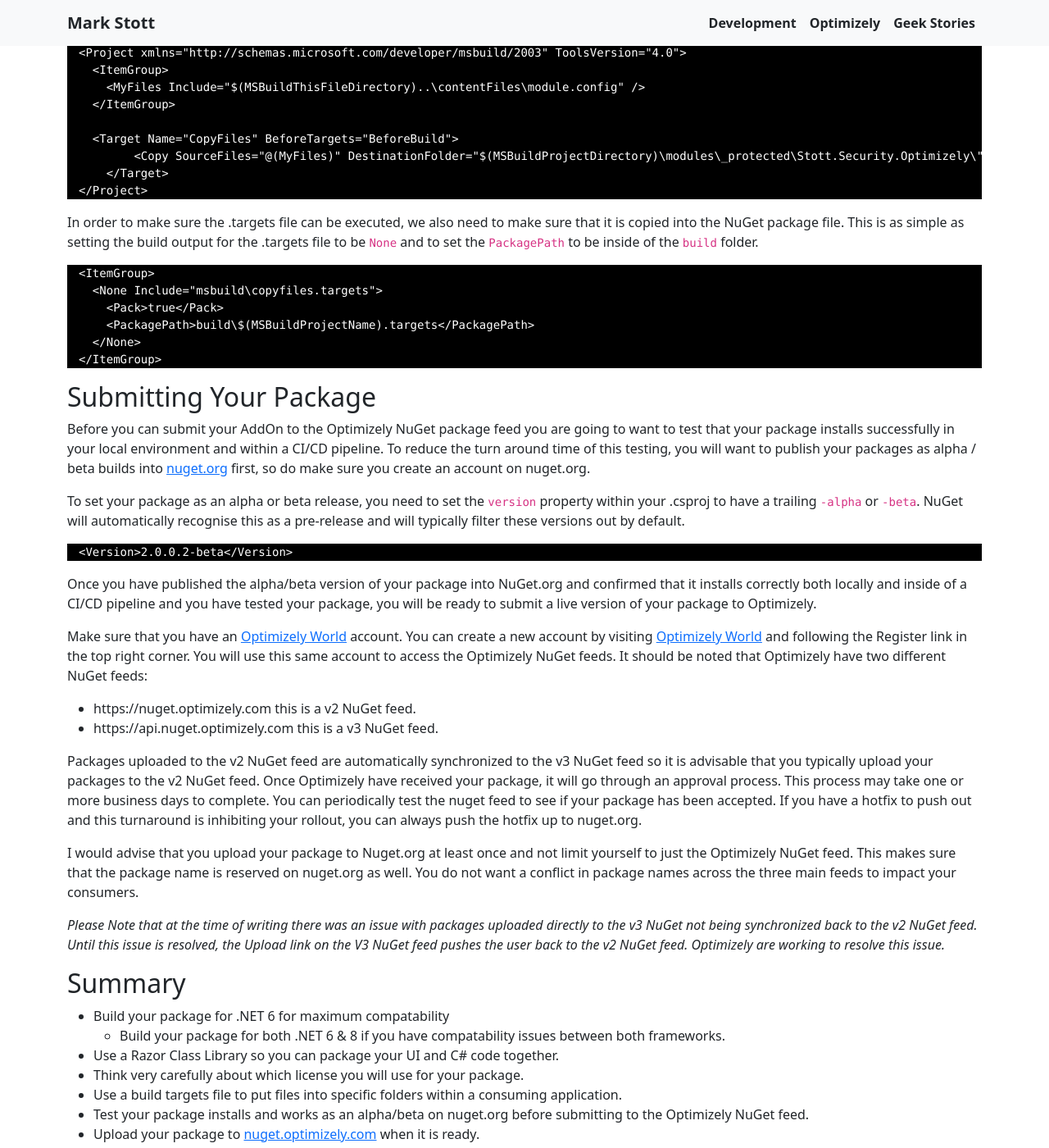
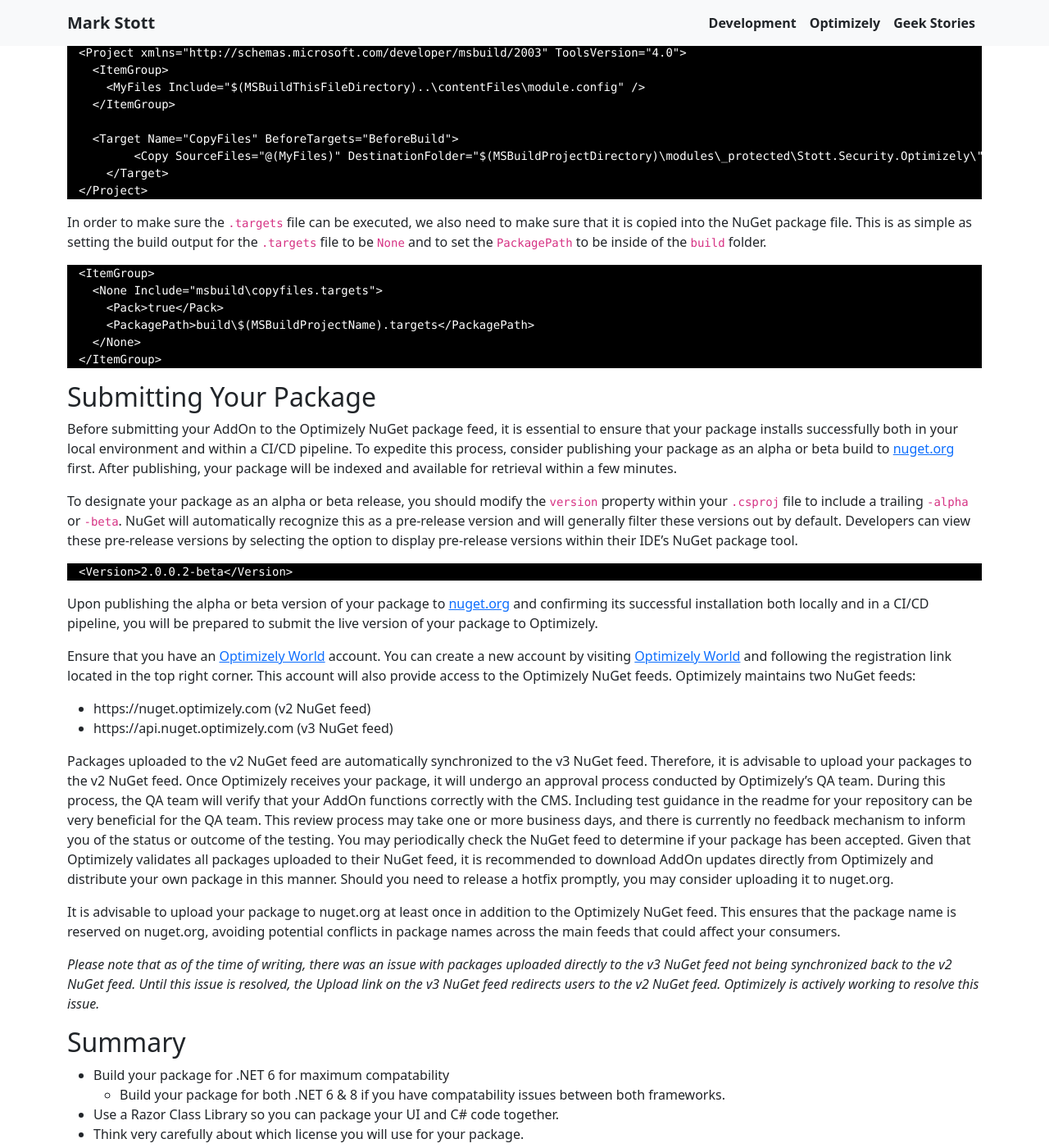
Before and after one commit to GeekInTheNorth/GeekInTheNorth.github.io, a Jekyll site: the page built from _posts/2024-09-16-how-to-create-an-optimizely-addon-part-3.md, in a window 1280 px wide and 1400 px high, scrolled down 4774 px. Shown: the whole window at 82% size. Built offline with Jekyll 4.4.1, drawn with Linux system fonts in a browser that asks for light colours; some of the changed text lies outside the part shown.

Commit message:
Publish part 3 of the blog post.

````diff
--- a/_posts/2024-09-04-how-to-create-an-optimizely-addon-part-3.md
+++ b/_posts/2024-09-16-how-to-create-an-optimizely-addon-part-3.md
@@ -1,16 +1,20 @@
 ---
 layout: post
 title: "Creating an Optimizely Addon - Packaging for NuGet"
-description: "How to a custom report within Optimizely CMS PAAS Core."
+description: "How to package your AddOn to be distributed by Optimizely's NuGet feed."
 permalink: "/article/creating-an-optimizely-addon-part-3"
 category:
   - Development
   - Optimizely
+relatedArticles:
+  - "_posts/2024-08-30-how-to-create-an-optimizely-addon-part-2.md"
+  - "_posts/2024-08-28-how-to-create-an-optimizely-addon-part-1.md"
+  - "_posts/2021-08-31-custom-admin-pages-in-optimizely-12.md"
 ---
 
 # Creating an Optimizely Addon - Packaging for NuGet
 
-Published: 4th September 2024
+Published: 16th September 2024
 
 In [Part One](/article/creating-an-optimizely-addon-part-1) and [Part Two](/article/creating-an-optimizely-addon-part-2) of this series; I covered topics from having a great idea, solution structure, extending the menus and adding gadgets to the editor interface.  In this part I will be covering the challenges of creating and submitting your AddOn as a NuGet package into the Optimizely NuGet feed.  You can view examples from across this series within the this [Optimizely AddOn Template](https://github.com/GeekInTheNorth/OptimizelyAddOnTemplate) that I have been creating.
 
@@ -27,7 +31,7 @@
 
 ## Defining NuGet Properties
 
-If you are using Visual Studio, right click on the project you want to package and select properties to show the project properties screen.  Under the Package section you can define all of the properties for your NuGet package.
+If you are using Visual Studio, right click on the project you want to package and select properties to show the project properties screen. Under the Package section you can define all of the properties for your NuGet package.
 
 ![Project Properties Screen](../assets/creating-addons-project-properties.png)
 
@@ -77,7 +81,7 @@
 
 ## NuGet Package Structure
 
-A NuGet Package is simply a zip file containing a structured set of files.  If you rename a .nupkg to a .zip, you can extract is and explore it's structure.  This will have a structure similar to the following:
+A NuGet Package is simply a zip file containing a structured set of files. If you rename a .nupkg to a .zip, you can extract it and explore it's structure. This will have a structure similar to the following:
 
 - package
   - services
@@ -98,7 +102,7 @@
 - readme.md
 - license.txt
 
-Folders such as build, contentFiles and the target folders under lib will vary depending on your code and deployable files.  The readme.md and license.txt files referenced in your .csproj or .nuspec are copied to the root of the NuGet package.
+Folders such as build, contentFiles and the target folders under lib will vary depending on your code and deployable files. The readme.md and license.txt files referenced in your .csproj or .nuspec are copied to the root of the NuGet package.
 
 ## Packaging for Multiple Frameworks
 
@@ -162,7 +166,7 @@
 </Project>
 ```
 
-In order to make sure the .targets file can be executed, we also need to make sure that it is copied into the NuGet package file. This is as simple as setting the build output for the .targets file to be `None` and to set the `PackagePath` to be inside of the `build` folder.
+In order to make sure the `.targets` file can be executed, we also need to make sure that it is copied into the NuGet package file. This is as simple as setting the build output for the `.targets` file to be `None` and to set the `PackagePath` to be inside of the `build` folder.
 
 ```
 <ItemGroup>
@@ -175,26 +179,26 @@
 
 ## Submitting Your Package
 
-Before you can submit your AddOn to the Optimizely NuGet package feed you are going to want to test that your package installs successfully in your local environment and within a CI/CD pipeline.  To reduce the turn around time of this testing, you will want to publish your packages as alpha / beta builds into [nuget.org](https://www.nuget.org) first, so do make sure you create an account on nuget.org.
+Before submitting your AddOn to the Optimizely NuGet package feed, it is essential to ensure that your package installs successfully both in your local environment and within a CI/CD pipeline. To expedite this process, consider publishing your package as an alpha or beta build to [nuget.org](https://www.nuget.org) first. After publishing, your package will be indexed and available for retrieval within a few minutes.
 
-To set your package as an alpha or beta release, you need to set the `version` property within your .csproj to have a trailing `-alpha` or `-beta`.  NuGet will automatically recognise this as a pre-release and will typically filter these versions out by default.
+To designate your package as an alpha or beta release, you should modify the `version` property within your `.csproj` file to include a trailing `-alpha` or `-beta`. NuGet will automatically recognize this as a pre-release version and will generally filter these versions out by default. Developers can view these pre-release versions by selecting the option to display pre-release versions within their IDE’s NuGet package tool.
 
 ```
 <Version>2.0.0.2-beta</Version>
 ```
 
-Once you have published the alpha/beta version of your package into NuGet.org and confirmed that it installs correctly both locally and inside of a CI/CD pipeline and you have tested your package, you will be ready to submit a live version of your package to Optimizely.
+Upon publishing the alpha or beta version of your package to [nuget.org](https://www.nuget.org) and confirming its successful installation both locally and in a CI/CD pipeline, you will be prepared to submit the live version of your package to Optimizely.
 
-Make sure that you have an [Optimizely World](https://world.optimizely.com) account.  You can create a new account by visiting [Optimizely World](https://world.optimizely.com) and following the Register link in the top right corner.  You will use this same account to access the Optimizely NuGet feeds.  It should be noted that Optimizely have two different NuGet feeds:
+Ensure that you have an [Optimizely World](https://world.optimizely.com) account. You can create a new account by visiting [Optimizely World](https://world.optimizely.com) and following the registration link located in the top right corner. This account will also provide access to the Optimizely NuGet feeds. Optimizely maintains two NuGet feeds:
 
-- https://nuget.optimizely.com this is a v2 NuGet feed.
-- https://api.nuget.optimizely.com this is a v3 NuGet feed.
+- https://nuget.optimizely.com (v2 NuGet feed)
+- https://api.nuget.optimizely.com (v3 NuGet feed)
 
-Packages uploaded to the v2 NuGet feed are automatically synchronized to the v3 NuGet feed so it is advisable that you typically upload your packages to the v2 NuGet feed.  Once Optimizely have received your package, it will go through an approval process.  This process may take one or more business days to complete.  You can periodically test the nuget feed to see if your package has been accepted.  If you have a hotfix to push out and this turnaround is inhibiting your rollout, you can always push the hotfix up to nuget.org.
+Packages uploaded to the v2 NuGet feed are automatically synchronized to the v3 NuGet feed. Therefore, it is advisable to upload your packages to the v2 NuGet feed. Once Optimizely receives your package, it will undergo an approval process conducted by Optimizely's QA team. During this process, the QA team will verify that your AddOn functions correctly with the CMS. Including test guidance in the readme for your repository can be very beneficial for the QA team. This review process may take one or more business days, and there is currently no feedback mechanism to inform you of the status or outcome of the testing. You may periodically check the NuGet feed to determine if your package has been accepted. Given that Optimizely validates all packages uploaded to their NuGet feed, it is recommended to download AddOn updates directly from Optimizely and distribute your own package in this manner. Should you need to release a hotfix promptly, you may consider uploading it to nuget.org.
 
-I would advise that you upload your package to Nuget.org at least once and not limit yourself to just the Optimizely NuGet feed.  This makes sure that the package name is reserved on nuget.org as well.  You do not want a conflict in package names across the three main feeds to impact your consumers.
+It is advisable to upload your package to nuget.org at least once in addition to the Optimizely NuGet feed. This ensures that the package name is reserved on nuget.org, avoiding potential conflicts in package names across the main feeds that could affect your consumers.
 
-_Please Note that at the time of writing there was an issue with packages uploaded directly to the v3 NuGet not being synchronized back to the v2 NuGet feed.  Until this issue is resolved, the Upload link on the V3 NuGet feed pushes the user back to the v2 NuGet feed.  Optimizely are working to resolve this issue._
+_Please note that as of the time of writing, there was an issue with packages uploaded directly to the v3 NuGet feed not being synchronized back to the v2 NuGet feed. Until this issue is resolved, the Upload link on the v3 NuGet feed redirects users to the v2 NuGet feed. Optimizely is actively working to resolve this issue._
 
 ## Summary
 
````
Also changed, not shown: other parts of _posts/2024-09-16-how-to-create-an-optimizely-addon-part-3.md (+4 -4 lines), _posts/2024-08-28-how-to-create-an-optimizely-addon-part-1.md (+1 -0 lines), _posts/2024-08-30-how-to-create-an-optimizely-addon-part-2.md (+1 -0 lines), _posts/2024-09-23-how-to-create-an-optimizely-addon-part-4.md (renamed from _posts/2024-09-06-how-to-create-an-optimizely-addon-part-4.md, +6 -1 lines).
